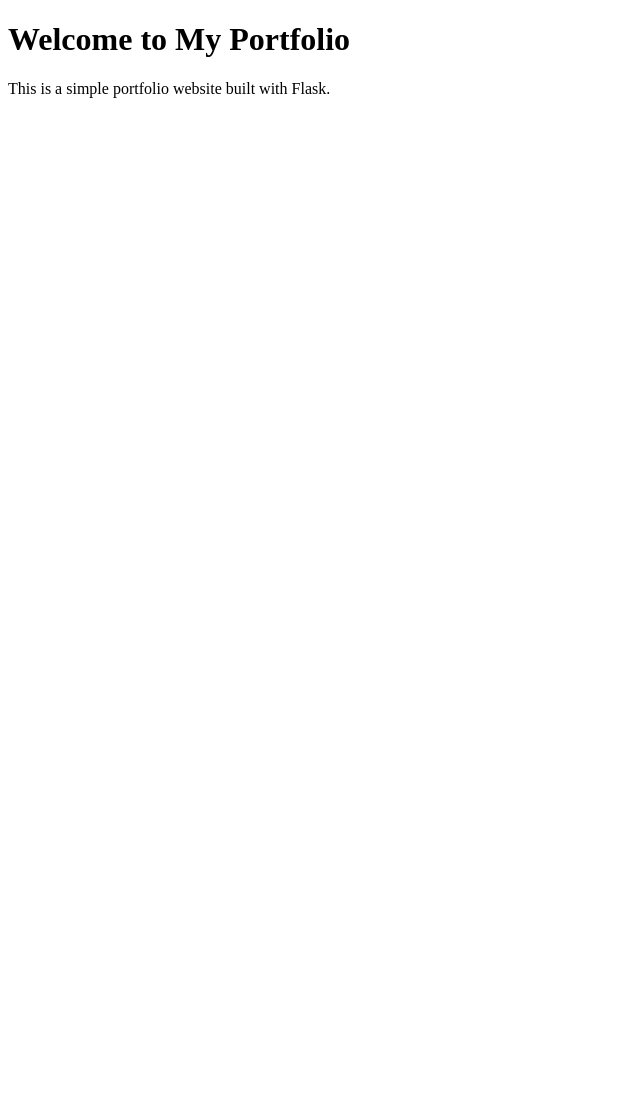
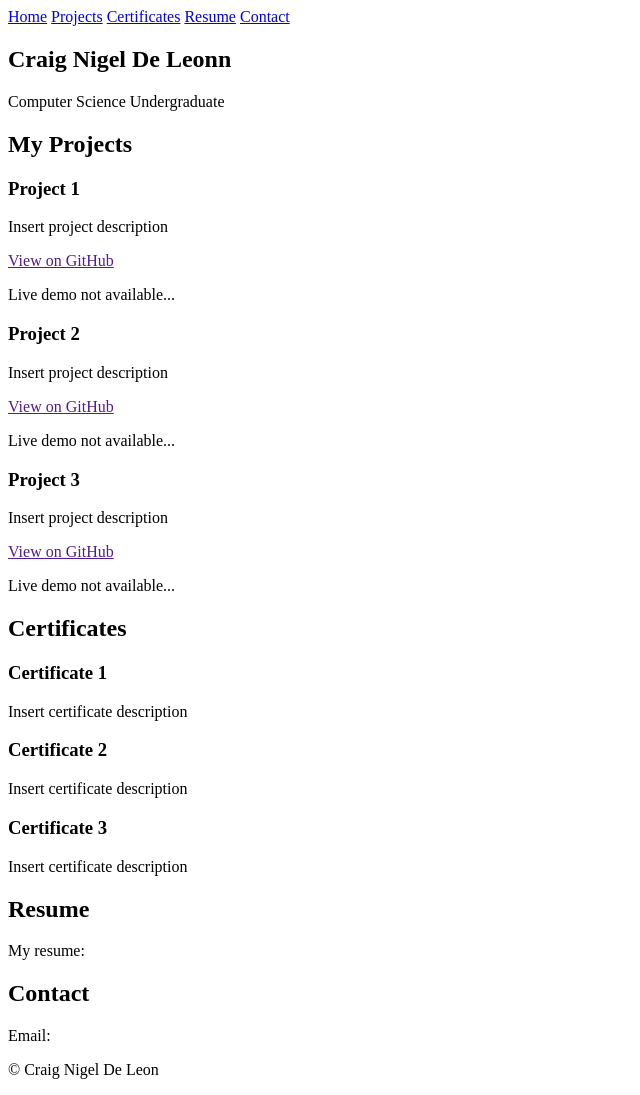
Before and after one commit to NigelDeLeon20/personal-portfolio, a Flask app: page / in a window 1280 px wide. Shown: the whole page, without its empty margins (0-640 px from the left). Before the commit the page ends 98 px from the top, so only its background shows below. Run offline with Flask 3, Linux system fonts and the light colour scheme.

Commit message:
Deleted previous files and changed the layout of base.html, index.html, and Main.py to support the one page portfolio

```diff
--- a/Main.py
+++ b/Main.py
@@ -5,25 +5,9 @@ app = Flask(__name__)
 
 @app.route("/")
 def home():
-    return render_template("index.html")
-
-@app.route("/projects")
-def project():
     projects = load_projects()
-    return render_template("projects.html", projects=projects)
-
-@app.route("/certificates")
-def certificates():
     certificates = load_certificates()
-    return render_template("certificates.html", certificates=certificates)
-
-@app.route("/contact")
-def contact():
-    return render_template("contact.html")
-
-@app.route("/resume")
-def resume():
-    return render_template("resume.html")
+    return render_template("index.html", projects=projects, certificates=certificates)
 
 def load_projects():
     with open("data/projects.json") as f:
--- a/data/certificates.json
+++ b/data/certificates.json
@@ -1,11 +1,14 @@
 [
-    {"title": "Certificate name",
+    {
+        "title": "Certificate 1",
         "description": "Insert certificate description"
     },
-    {"title": "Certificate name",
+    {
+        "title": "Certificate 2",
         "description": "Insert certificate description"
     },
-    {"title": "Certificate name",
+    {
+        "title": "Certificate 3",
         "description": "Insert certificate description"
     }
 ]
--- a/data/projects.json
+++ b/data/projects.json
@@ -1,20 +1,20 @@
 [
     {
-    "title": "*insert title",
-    "description": "*insert project description",
-    "repo_url": "*Insert github link",
+        "title": "Project 1",
+        "description": "Insert project description",
+        "link": "Insert project link",
         "live_url": ""
     },
     {
-    "title": "insert title",
-    "description": "*insert project description.",
-    "repo_url": "*Insert github link",
+        "title": "Project 2",
+        "description": "Insert project description",
+        "link": "Insert project link",
         "live_url": ""
     },
     {
-    "title": "insert title",
-    "description": "*insert project description.",
-    "repo_url": "*Insert github link",
+        "title": "Project 3",
+        "description": "Insert project description",
+        "link": "Insert project link",
         "live_url": ""
     }
 ]
--- a/templates/base.html
+++ b/templates/base.html
@@ -1,16 +1,17 @@
 <!DOCTYPE html>
-<html lange="en">
+<html lang="en">
 <head>
     <meta charset="UTF-8">
-    <title>{%block title %}My Portfolio{% endblock%}</title>
+    <title>{% block title %}My Portfolio{% endblock %}</title>
 </head>
 <body>
     <nav>
-        <a href="/">Home</a>
-        <a href="/projects">Projects</a>
-        <a href="/certificates">Certificates</a>
-        <a href="/contact">Contact</a>
-        <a href="/resume">Resume</a>
+        <a href="#home">Home</a>
+        <a href="#projects">Projects</a>
+        <a href="#certificates">Certificates</a>
+        <a href="#resume">Resume</a>
+        <a href="#contact">Contact</a>
+
     </nav>
 
     <main>
--- a/templates/index.html
+++ b/templates/index.html
@@ -1,12 +1,51 @@
-<!DOCTYPE html>
+{% extends "base.html" %}
 
-<html lang=""en>
-    <head>
-        <meta charset="UTF-8">
-        <title>My Portfolio</title>
-    </head>
-    <body>
-        <h1>Welcome to My Portfolio</h1>
-        <p>This is a simple portfolio website built with Flask.</p>
-    </body>
-</html>
+{% block content %}
+
+<!-- For Homoe page/introduction -->
+    <section id="home">
+        <h1>Craig Nigel De Leonn</h1>
+        <p>Computer Science Undergraduate</p>
+    </section>
+
+    <!-- For presenting projects -->
+    <section id="projects">
+        <h2>My Projects</h2>
+        {% for project in projects %}
+            <div>
+                <h3>{{ project.title }}</h3>
+                <p>{{ project.description }}</p>
+                <a href="{{ project.repo_url }}">View on GitHub</a>
+
+                {% if project.live_url %}
+                    <a href="{{ project.live_url }}">View Live</a>
+                {% else %}
+                    <p>Live demo not available...</p>
+                {% endif %}
+            </div>
+        {% endfor %}
+    </section>
+
+    <!-- For certificates -->
+    <section id="certificates">
+        <h2>Certificates</h2>
+        {% for certificate in certificates %}
+            <div>
+                <h3>{{ certificate.title }}</h3>
+                <p>{{ certificate.description }}</p>
+            </div>
+        {% endfor %}
+    </section>
+
+    <section id="resume">
+        <h2>Resume</h2>
+        <p>My resume: </p>
+    </section>
+
+    <section id="contact">
+        <h2>Contact</h2>
+        <p>Email: </p>
+
+    </section>
+
+    {% endblock %}
```
Lines whose indentation alone changed are shown as unchanged.
